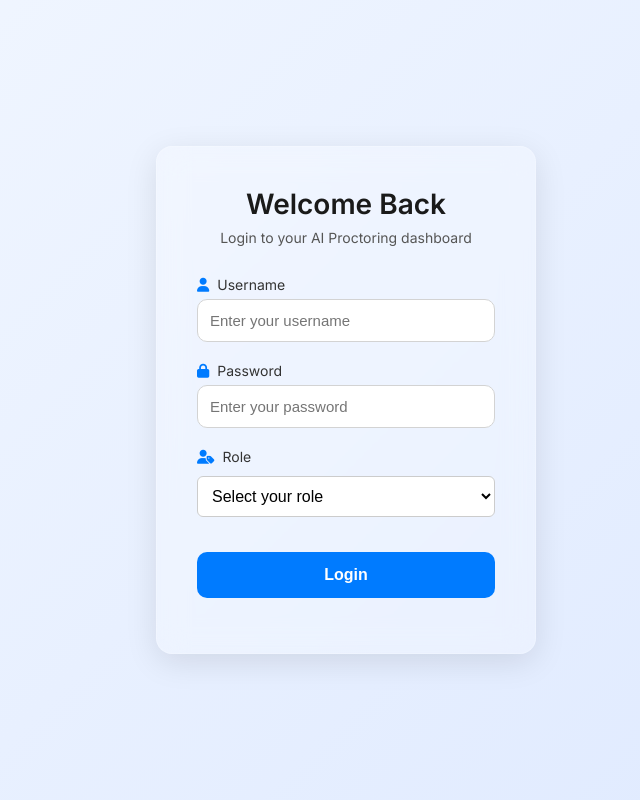
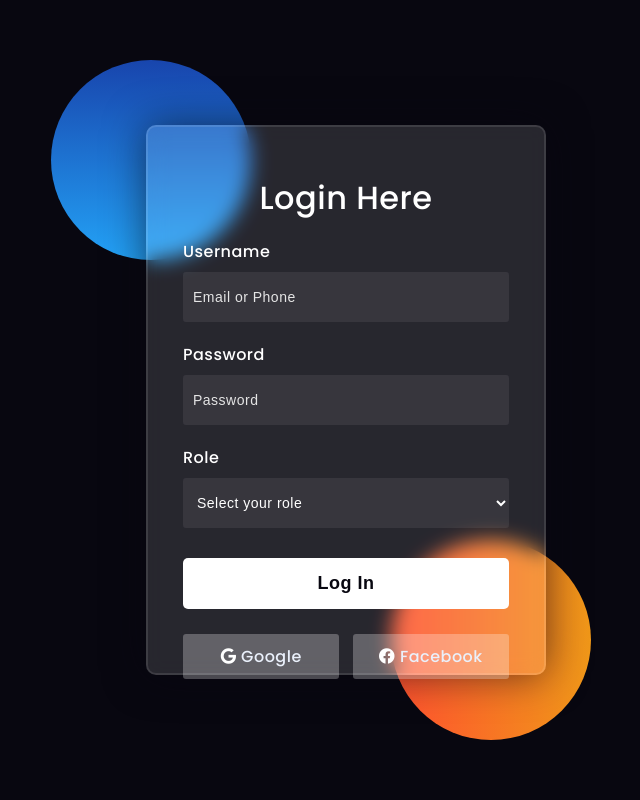
Before and after one commit to MustafaNazir11/ASEP-2, a Flask app: page /login in a window 1280 px wide. Shown: the whole page, without its empty margins (294-934 px from the left). Run offline with Flask 3, Linux system fonts and the light colour scheme.

Commit message:
login update UI better

```diff
--- a/static/css/login.css
+++ b/static/css/login.css
@@ -1,126 +1,116 @@
-:root {
-  --primary-color: #007BFF;
-  --primary-hover: #0056b3;
-  --background-gradient: linear-gradient(135deg, #f2f7ff, #dee9ff);
-  --card-glass: rgba(255, 255, 255, 0.25);
-  --card-border: rgba(255, 255, 255, 0.2);
-  --shadow: 0 8px 32px rgba(0, 0, 0, 0.1);
-  --border-radius: 16px;
-  --input-border: #d3d3d3;
-  --input-focus: var(--primary-color);
+*,
+*:before,
+*:after {
+  padding: 0;
+  margin: 0;
+  box-sizing: border-box;
 }
-
-* {
-  box-sizing: border-box;
-  margin: 0;
-  padding: 0;
+body {
+  background-color: #080710;
+  font-family: 'Poppins', sans-serif;
 }
-
-body {
-  font-family: "Inter", sans-serif;
-  background: var(--background-gradient);
-  display: flex;
-  justify-content: center;
-  align-items: center;
-  height: 100vh;
-  overflow: hidden;
+.background {
+  width: 430px;
+  height: 520px;
+  position: absolute;
+  transform: translate(-50%, -50%);
+  left: 50%;
+  top: 50%;
 }
-
-.login-wrapper {
-  padding: 20px;
-  width: 100%;
-  max-width: 420px;
+.background .shape {
+  height: 200px;
+  width: 200px;
+  position: absolute;
+  border-radius: 50%;
 }
-
-.login-container {
-  background: var(--card-glass);
-  backdrop-filter: blur(15px);
-  border: 1px solid var(--card-border);
-  border-radius: var(--border-radius);
-  box-shadow: var(--shadow);
-  padding: 40px;
+.shape:first-child {
+  background: linear-gradient(#1845ad, #23a2f6);
+  left: -80px;
+  top: -80px;
+}
+.shape:last-child {
+  background: linear-gradient(to right, #ff512f, #f09819);
+  right: -30px;
+  bottom: -80px;
+}
+form {
+  height: 550px;
+  width: 400px;
+  background-color: rgba(255, 255, 255, 0.13);
+  position: absolute;
+  transform: translate(-50%, -50%);
+  top: 50%;
+  left: 50%;
+  border-radius: 10px;
+  backdrop-filter: blur(10px);
+  border: 2px solid rgba(255, 255, 255, 0.1);
+  box-shadow: 0 0 40px rgba(8, 7, 16, 0.6);
+  padding: 50px 35px;
+}
+form * {
+  color: #ffffff;
+  letter-spacing: 0.5px;
+  outline: none;
+  border: none;
+}
+form h3 {
+  font-size: 32px;
+  font-weight: 500;
+  line-height: 42px;
   text-align: center;
 }
-
-h2 {
-  font-size: 28px;
+label {
+  display: block;
+  margin-top: 20px;
+  font-size: 16px;
+  font-weight: 500;
+}
+input, select {
+  display: block;
+  height: 50px;
+  width: 100%;
+  background-color: rgba(255, 255, 255, 0.07);
+  border-radius: 3px;
+  padding: 0 10px;
+  margin-top: 8px;
+  font-size: 14px;
+  font-weight: 300;
+  color: #fff;
+}
+::placeholder {
+  color: #e5e5e5;
+}
+button {
+  margin-top: 30px;
+  width: 100%;
+  background-color: #ffffff;
+  color: #080710;
+  padding: 15px 0;
+  font-size: 18px;
   font-weight: 600;
-  color: #1a1a1a;
-  margin-bottom: 8px;
+  border-radius: 5px;
+  cursor: pointer;
 }
-
-.subtitle {
-  font-size: 14px;
-  color: #555;
-  margin-bottom: 30px;
+.social {
+  margin-top: 25px;
+  display: flex;
+  justify-content: space-between;
 }
-
-.form-group {
-  text-align: left;
-  margin-bottom: 20px;
+.social div {
+  width: 48%;
+  border-radius: 3px;
+  padding: 10px;
+  background-color: rgba(255, 255, 255, 0.27);
+  color: #eaf0fb;
+  text-align: center;
+  cursor: pointer;
 }
-
-label {
-  font-size: 14px;
-  font-weight: 500;
-  color: #333;
-  display: flex;
-  align-items: center;
-  margin-bottom: 6px;
+.social div:hover {
+  background-color: rgba(255, 255, 255, 0.47);
 }
-
-.icon {
-  margin-right: 8px;
-  color: var(--primary-color);
-}
-
-input {
-  width: 100%;
-  padding: 12px;
-  font-size: 15px;
-  border: 1px solid var(--input-border);
-  border-radius: 10px;
-  transition: border 0.3s ease, box-shadow 0.3s ease;
-}
-
-input:focus {
-  border-color: var(--input-focus);
-  outline: none;
-  box-shadow: 0 0 0 4px rgba(0, 123, 255, 0.15);
-}
-
-button {
-  margin-top: 15px;
-  width: 100%;
-  padding: 14px;
-  background-color: var(--primary-color);
-  color: white;
-  font-weight: 600;
-  font-size: 16px;
-  border: none;
-  border-radius: 10px;
-  cursor: pointer;
-  transition: all 0.3s ease;
-}
-
-button:hover {
-  background-color: var(--primary-hover);
-  transform: translateY(-2px);
-}
-
 .error {
-  color: #e63946;
-  margin-top: 15px;
+  color: red;
   font-size: 14px;
   text-align: center;
+  margin-top: 10px;
 }
-
-select {
-  width: 100%;
-  padding: 10px;
-  margin-top: 5px;
-  border: 1px solid #ccc;
-  border-radius: 6px;
-  font-size: 16px;
-  background-color: white;
-}
--- a/static/js/login.js
+++ b/static/js/login.js
@@ -1,16 +1,18 @@
-const remoteVideo = document.getElementById("remoteVideo");
-const peer = new Peer();
+document.getElementById('login-form').addEventListener('submit', function (e) {
+  e.preventDefault();
 
-peer.on('open', () => {
-  const studentId = prompt("Enter the Student's Peer ID:");
+  const username = document.getElementById('username').value.trim();
+  const password = document.getElementById('password').value.trim();
+  const role = document.getElementById('role').value;
 
-  const call = peer.call(studentId, null); // Admin is just receiving
+  const adminCreds = { username: 'admin', password: 'admin123' };
+  const studentCreds = { username: 'student', password: 'student123' };
 
-  call.on('stream', (stream) => {
-    remoteVideo.srcObject = stream;
-  });
-
-  call.on('error', (err) => {
-    alert("Call failed: " + err.message);
-  });
+  if (role === 'admin' && username === adminCreds.username && password === adminCreds.password) {
+    window.location.href = '/admin';
+  } else if (role === 'student' && username === studentCreds.username && password === studentCreds.password) {
+    window.location.href = '/exam';
+  } else {
+    document.getElementById('login-error').innerText = 'Invalid credentials or role selected.';
+  }
 });
--- a/templates/login.html
+++ b/templates/login.html
@@ -5,65 +5,43 @@
   <meta name="viewport" content="width=device-width, initial-scale=1.0" />
   <title>Login - AI Proctoring System</title>
 
-  <!-- FIXED CSS LINK -->
+  <!-- Google Fonts & FontAwesome -->
+  <link rel="preconnect" href="https://fonts.gstatic.com">
+  <link href="https://fonts.googleapis.com/css2?family=Poppins:wght@300;500;600&display=swap" rel="stylesheet">
+  <link rel="stylesheet" href="https://cdnjs.cloudflare.com/ajax/libs/font-awesome/5.15.4/css/all.min.css">
+
+  <!-- Glassmorphism CSS -->
   <link rel="stylesheet" href="{{ url_for('static', filename='css/login.css') }}">
-
-  <link href="https://fonts.googleapis.com/css2?family=Inter:wght@400;600&display=swap" rel="stylesheet" />
-  <link rel="stylesheet" href="https://cdnjs.cloudflare.com/ajax/libs/font-awesome/6.5.0/css/all.min.css" />
 </head>
 <body>
-  <div class="login-wrapper">
-    <div class="login-container">
-      <h2>Welcome Back</h2>
-      <p class="subtitle">Login to your AI Proctoring dashboard</p>
+  <div class="background">
+    <div class="shape"></div>
+    <div class="shape"></div>
+  </div>
+  <form id="login-form">
+    <h3>Login Here</h3>
 
-      <form id="login-form">
-        <div class="form-group">
-          <label for="username"><i class="fa fa-user icon"></i>Username</label>
-          <input type="text" id="username" name="username" placeholder="Enter your username" required />
-        </div>
+    <label for="username">Username</label>
+    <input type="text" placeholder="Email or Phone" id="username" name="username" required>
 
-        <div class="form-group">
-          <label for="password"><i class="fa fa-lock icon"></i>Password</label>
-          <input type="password" id="password" name="password" placeholder="Enter your password" required />
-        </div>
+    <label for="password">Password</label>
+    <input type="password" placeholder="Password" id="password" name="password" required>
 
-        <div class="form-group">
-          <label for="role"><i class="fa fa-user-tag icon"></i>Role</label>
+    <label for="role">Role</label>
     <select id="role" name="role" required>
       <option value="">Select your role</option>
       <option value="student">Student</option>
       <option value="admin">Admin</option>
     </select>
+
+    <button type="submit">Log In</button>
+    <p id="login-error" class="error"></p>
+    <div class="social">
+      <div class="go"><i class="fab fa-google"></i>  Google</div>
+      <div class="fb"><i class="fab fa-facebook"></i>  Facebook</div>
     </div>
-
-        <button type="submit">Login</button>
   </form>
 
-      <p id="login-error" class="error"></p>
-    </div>
-  </div>
-
-  <script>
-    document.getElementById('login-form').addEventListener('submit', function (e) {
-      e.preventDefault();
-
-      const username = document.getElementById('username').value.trim();
-      const password = document.getElementById('password').value.trim();
-      const role = document.getElementById('role').value;
-
-      const adminCreds = { username: 'admin', password: 'admin123' };
-      const studentCreds = { username: 'student', password: 'student123' };
-
-      if (role === 'admin' && username === adminCreds.username && password === adminCreds.password) {
-        window.location.href = '/admin';
-      } else if (role === 'student' && username === studentCreds.username && password === studentCreds.password) {
-        window.location.href = '/exam';
-      } else {
-        document.getElementById('login-error').innerText = 'Invalid credentials or role selected.';
-      }
-    });
-  </script>
-  <script src="../js/login.js" defer></script>
+  <script src="{{ url_for('static', filename='js/login.js') }}" defer></script>
 </body>
 </html>
```
Lines whose indentation alone changed are shown as unchanged.
